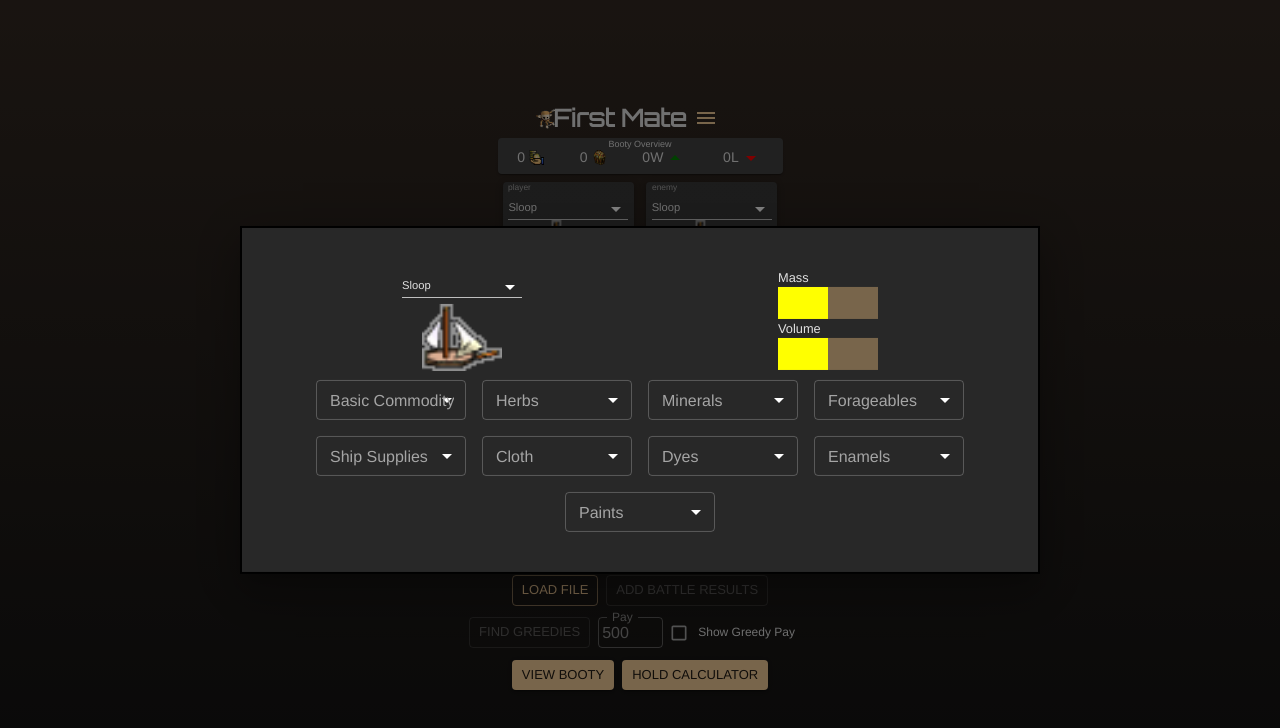
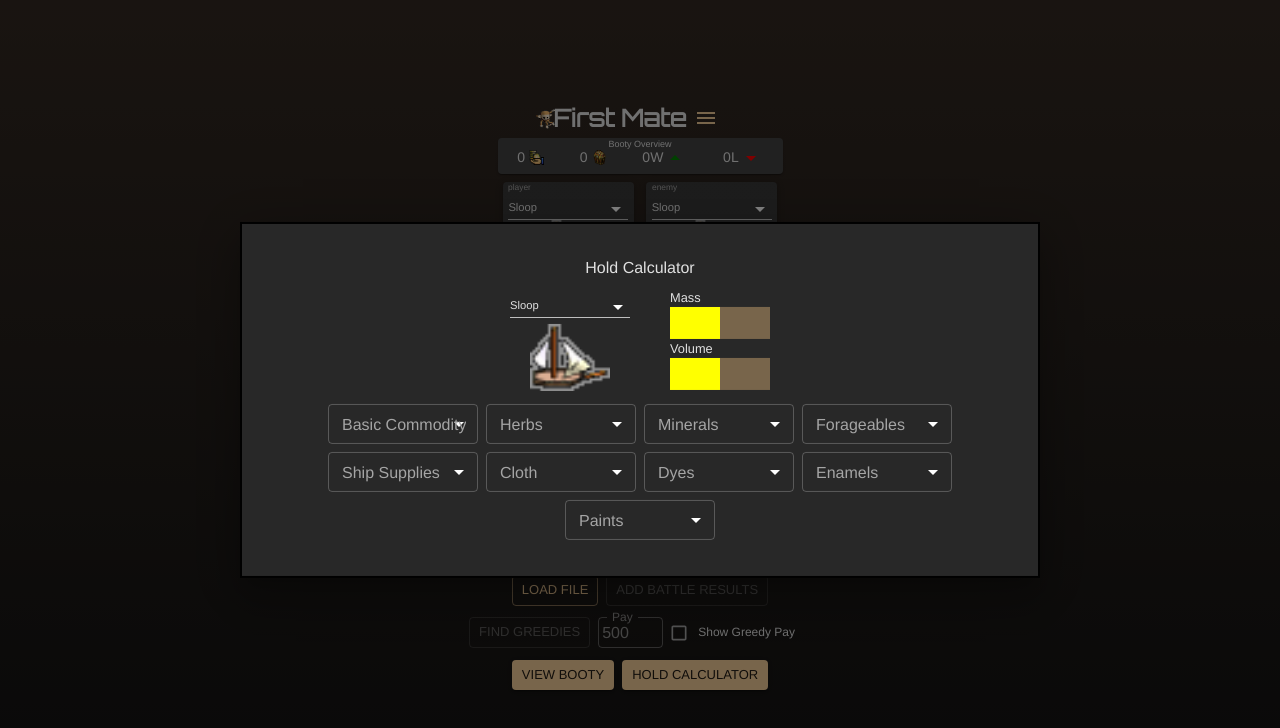
Before and after one commit to captain-dread/pillage-helper-web, a React (Vite) app: page / in a window 1280 px wide. Both pictures are taken after a click on the button "HOLD CALCULATOR". Shown: the top 728 px of the page. Built offline with nearby package versions, Linux system fonts and the light colour scheme.

Commit message:
feat: Condense select inputs

```diff
--- a/src/components/HoldCalculator.jsx
+++ b/src/components/HoldCalculator.jsx
@@ -14,7 +14,11 @@ const style = {
   bgcolor: "background.paper",
   border: "2px solid #000",
   boxShadow: 24,
-  p: 4,
+  py: 4,
+  px: 2,
+  display: "flex",
+  flexDirection: "column",
+  alignItems: "center",
 };
 
 export default function HoldCalculatorModal() {
@@ -49,11 +53,12 @@ export default function HoldCalculatorModal() {
         aria-describedby="hold-calculator-model"
       >
         <Box sx={style}>
+          <Typography textAlign="center">Hold Calculator</Typography>
           <Box
             sx={{
               display: "flex",
               justifyContent: "space-around",
-              width: "100%",
+              width: "300px",
             }}
           >
             <Box
--- a/src/components/atoms/MultipleSelect.jsx
+++ b/src/components/atoms/MultipleSelect.jsx
@@ -11,13 +11,13 @@ import {
 } from "@mui/material";
 import commodities from "../../assets/commodities.json";
 
-const ITEM_HEIGHT = 48;
-const ITEM_PADDING_TOP = 8;
+const ITEM_HEIGHT = 40;
+const ITEM_PADDING_TOP = 4;
 const MenuProps = {
   PaperProps: {
     style: {
-      maxHeight: ITEM_HEIGHT * 4.5 + ITEM_PADDING_TOP,
-      width: 250,
+      maxHeight: ITEM_HEIGHT * 4 + ITEM_PADDING_TOP,
+      width: 175,
     },
   },
 };
@@ -61,9 +61,16 @@ export default function MultipleSelectCheckmarksInputs() {
   };
 
   return (
-    <Box sx={{ display: "flex", flexWrap: "wrap", justifyContent: "center" }}>
+    <Box
+      sx={{
+        display: "flex",
+        flexWrap: "wrap",
+        justifyContent: "center",
+        pt: 1,
+      }}
+    >
       {Object.keys(commoditiesByType).map((type) => (
-        <FormControl key={type} sx={{ m: 1, minWidth: 150 }} size="small">
+        <FormControl key={type} sx={{ m: 0.5, minWidth: 150 }} size="small">
           <InputLabel id={`select-${type}-label`}>{type}</InputLabel>
           <Select
             labelId={`select-${type}-label`}
@@ -76,13 +83,20 @@ export default function MultipleSelectCheckmarksInputs() {
             MenuProps={MenuProps}
           >
             {commoditiesByType[type].map((commodity) => (
-              <MenuItem key={commodity.resource} value={commodity.resource}>
+              <MenuItem
+                key={commodity.resource}
+                value={commodity.resource}
+                sx={{ p: 0 }}
+              >
                 <Checkbox
                   checked={
                     commoditiesSelected[type].indexOf(commodity.resource) > -1
                   }
                 />
-                <ListItemText primary={commodity.resource} />
+                <ListItemText
+                  primary={commodity.resource}
+                  sx={{ fontSize: ".9rem" }}
+                />
               </MenuItem>
             ))}
           </Select>
```
